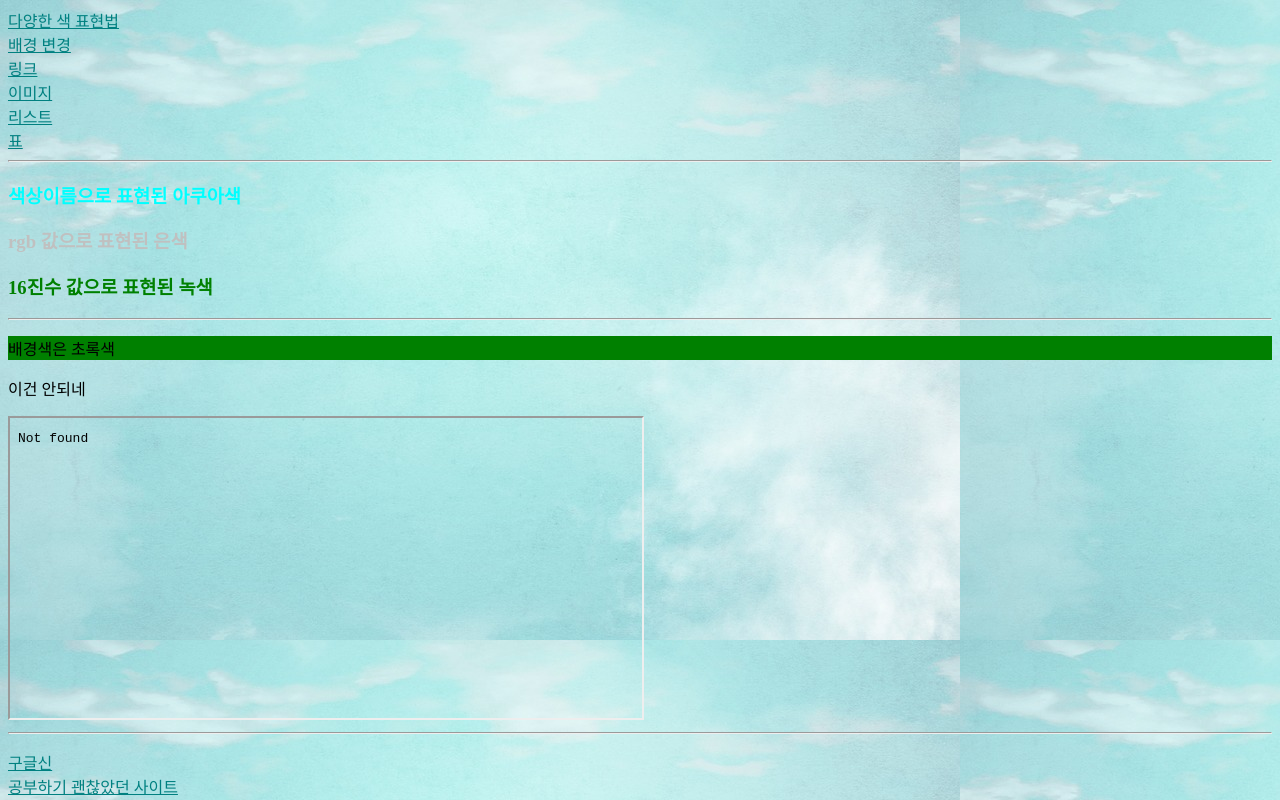
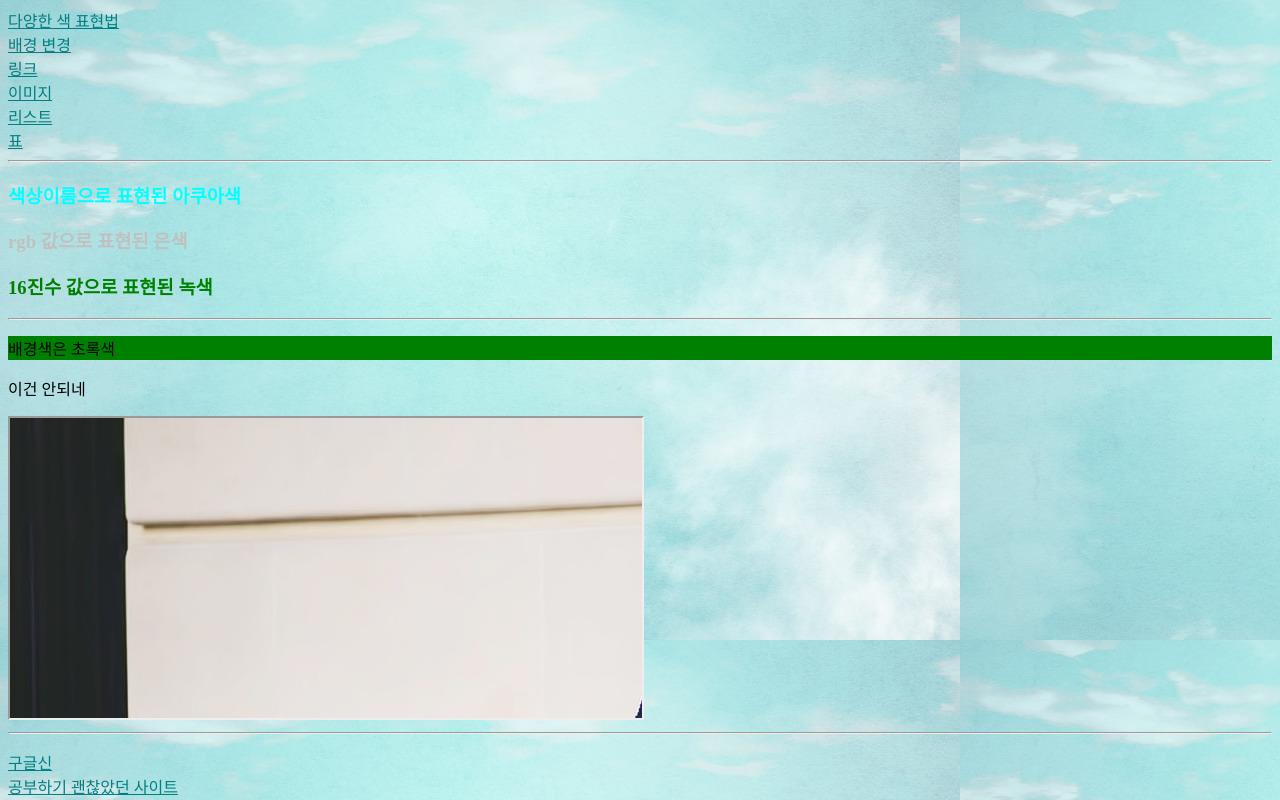
Before and after one commit to JSKim0328/Git-Docker_Study, a plain HTML site: page HTML/prac2.html in a window 1280 px wide. Shown: the top 800 px of the page. Drawn offline with Linux system fonts and the light colour scheme.

Commit message:
html practice

```diff
--- a/HTML/prac2.html
+++ b/HTML/prac2.html
@@ -58,7 +58,7 @@
     이건 안되네
   </p>
 
-  <iframe src="ref/i993F01505C822F1605.jpg" style="width:50%; height:300px" name="myframe"></iframe>
+  <iframe src="ref/993F01505C822F1605.jpg" style="width:50%; height:300px" name="myframe"></iframe>
 
   <hr>
 
```
